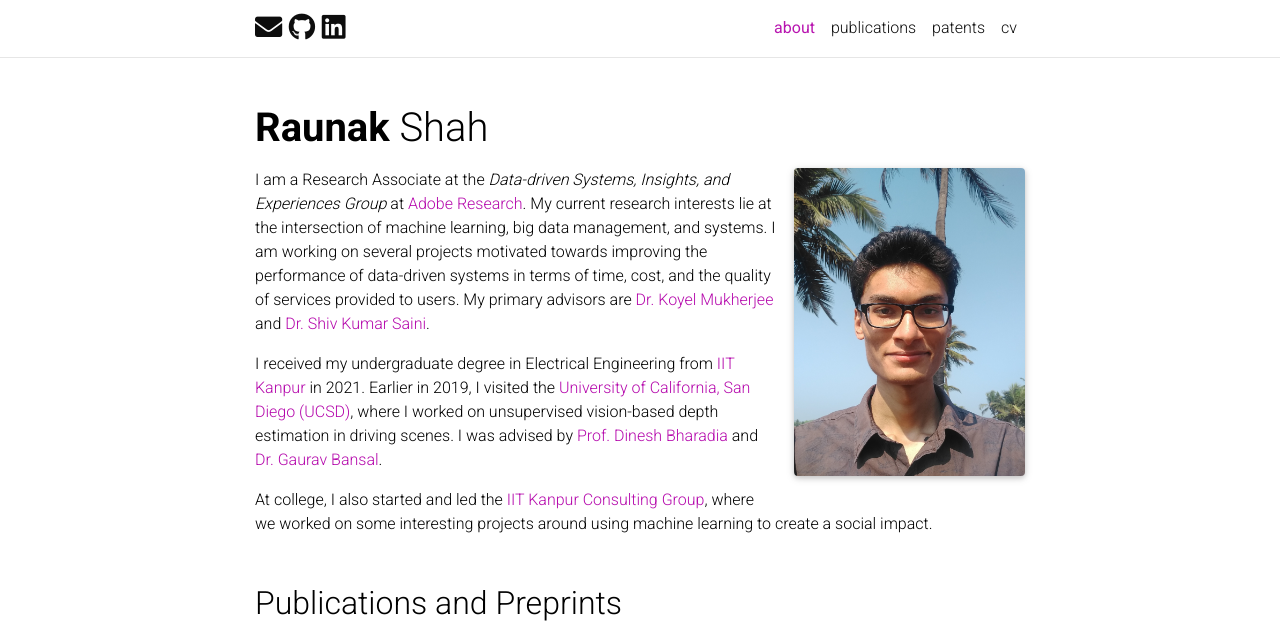
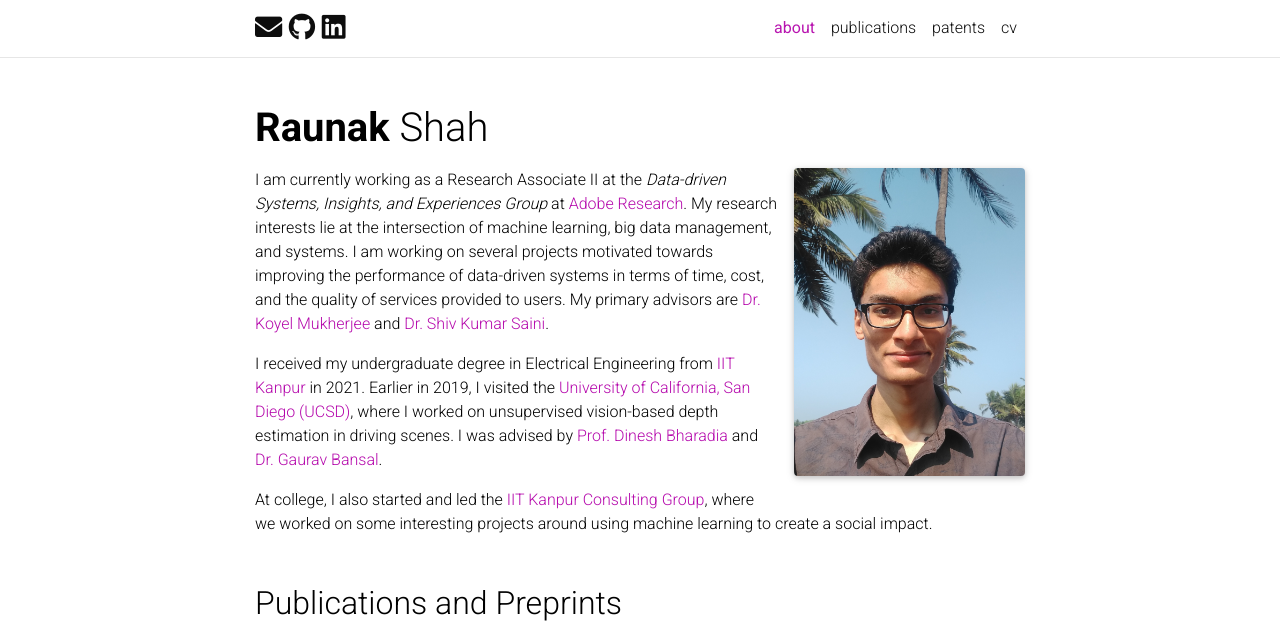
Before and after one commit to raunaks13/raunaks13.github.io, a Jekyll site: the page built from _pages/about.md, in a window 1280 px wide and 1075 px high. Shown: the top 636 px of the window. Built offline with Jekyll 4.4.1, drawn with Linux system fonts in a browser that asks for light colours; full-size pictures stand in for the smaller copies a plugin makes; comment, search, counter and statistics services are not loaded; a style sheet for code colours, icons or effects is not loaded; grey boxes are pictures that could not be loaded.

```diff
--- a/_pages/about.md
+++ b/_pages/about.md
@@ -18,7 +18,7 @@
 social: false  # includes social icons at the bottom of the page
 ---
 
-I am a Research Associate at the *Data-driven Systems, Insights, and Experiences Group* at [Adobe Research](https://research.adobe.com/research/). My current research interests lie at the intersection of machine learning, big data management, and systems. I am working on several projects motivated towards improving the performance of data-driven systems in terms of time, cost, and the quality of services provided to users. My primary advisors are [Dr. Koyel Mukherjee](https://in.linkedin.com/in/koyel-mukherjee-7b47024) and [Dr. Shiv Kumar Saini](https://in.linkedin.com/in/shiv-saini-696ab86).
+I am currently working as a Research Associate II at the *Data-driven Systems, Insights, and Experiences Group* at [Adobe Research](https://research.adobe.com/research/). My research interests lie at the intersection of machine learning, big data management, and systems. I am working on several projects motivated towards improving the performance of data-driven systems in terms of time, cost, and the quality of services provided to users. My primary advisors are [Dr. Koyel Mukherjee](https://in.linkedin.com/in/koyel-mukherjee-7b47024) and [Dr. Shiv Kumar Saini](https://in.linkedin.com/in/shiv-saini-696ab86).
 
 I received my undergraduate degree in Electrical Engineering from [IIT Kanpur](iitk.ac.in) in 2021. Earlier in 2019, I visited the [University of California, San Diego (UCSD)](https://jacobsschool.ucsd.edu/), where I worked on unsupervised vision-based depth estimation in driving scenes. I was advised by [Prof. Dinesh Bharadia](https://dineshb-ucsd.github.io/) and [Dr. Gaurav Bansal](https://www.linkedin.com/in/gaurav-bansal-0558596).
 
```
Also changed, not shown: _bibliography/papers.bib (+1 -1 lines).
